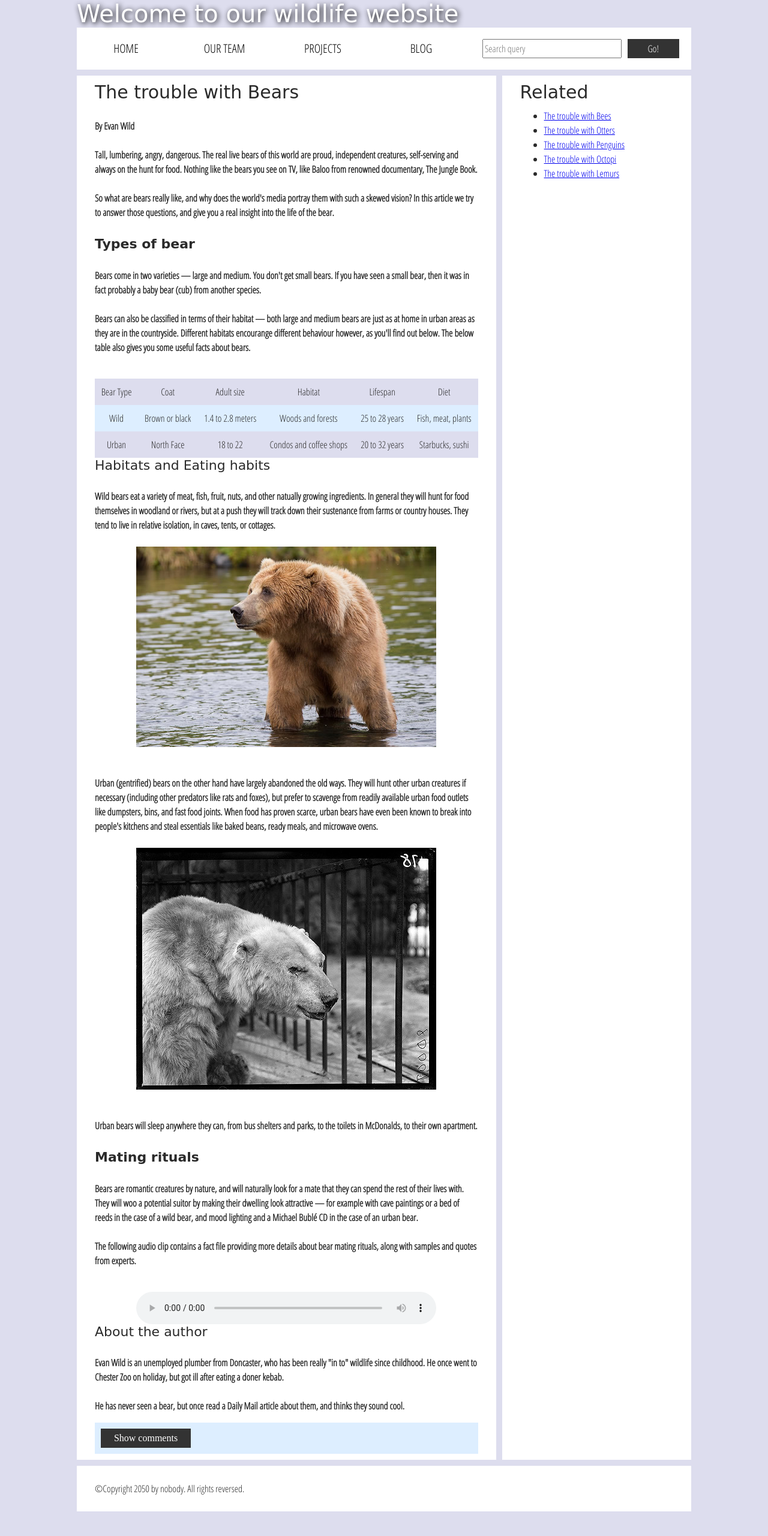
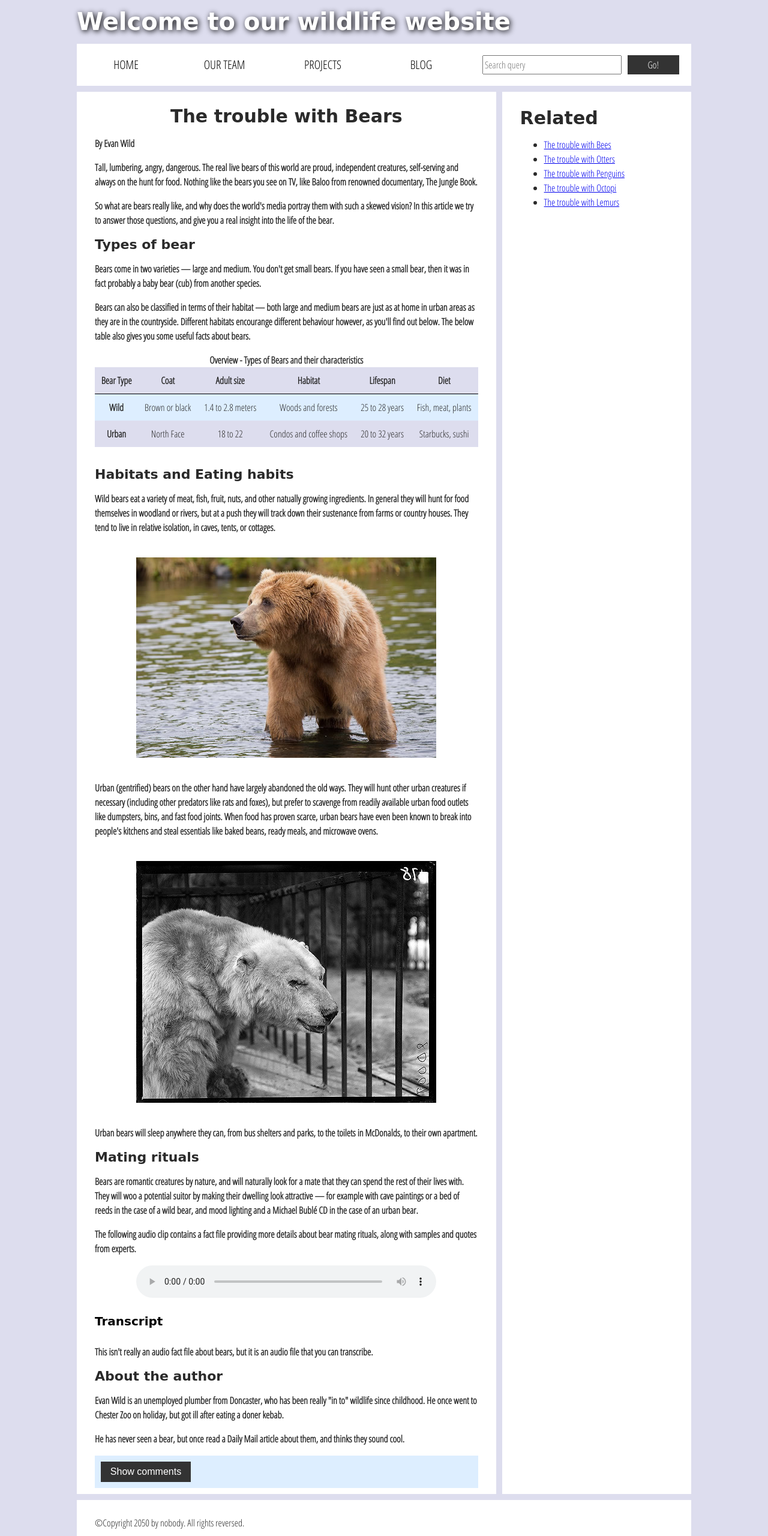
Before and after one commit to RynZMc/cs408-lab4, a plain HTML site: page index.html in a window 1280 px wide. Shown: the top 2560 px of the page at 60% size. Before the commit the page ends 2519 px from the top, so only its background shows below. Drawn offline with Linux system fonts and the light colour scheme; files whose address does not match are found by name; a web font is replaced by a local one.

Commit message:
Completed lab and README

```diff
--- a/css/style.css
+++ b/css/style.css
@@ -51,7 +51,16 @@ p, li, table {
 
 /* || header layout */
 
-div[class="nav"], article, footer, .secondary {
+h2 {
+  text-align: center;
+}
+
+h4 {
+  font-family: 'Sonsie One', cursive;
+  font-size: 2em;
+}
+
+nav, article, footer, .secondary {
   background-color: white;
 }
 
@@ -63,7 +72,7 @@ article {
   margin-right: 10px;
 }
 
-div[class="nav"] {
+nav {
   height: 50px;
   background-color: ff80ff;
   display: flex;
@@ -71,20 +80,20 @@ div[class="nav"] {
   margin-bottom: 10px;
 }
 
-div[class="nav"] ul {
+nav ul {
   padding: 0;
   list-style-type: none;
   flex: 2;
   display: flex;
 }
 
-div[class="nav"] li {
+nav li {
   display: inline;
   text-align: center;
   flex: 1;
 }
 
-div[class="nav"] a {
+nav a {
   display: inline-block;
   font-size: 2rem;
   text-transform: uppercase;
@@ -92,7 +101,7 @@ div[class="nav"] a {
   color: black;
 }
 
-div[class="nav"] .search {
+nav .search {
   flex: 1;
   display: flex;
   align-items: center;
@@ -202,6 +211,7 @@ audio {
   align-self: center;
   flex: 2;
   text-align: right;
+  font-weight: bold;
 }
 
 .comment-form input {
--- a/index.html
+++ b/index.html
@@ -14,11 +14,10 @@
   </head>
 
   <body>
-    <div class="header">
-      <font size="7">Welcome to our wildlife website</font>
-    </div>
+    <h1><font size="7">Welcome to our wildlife website</font></h1>
 
-    <div class="nav">
+
+    <nav>
       <ul>
         <li><a href="#">Home</a></li>
         <li><a href="#">Our team</a></li>
@@ -27,45 +26,42 @@
       </ul>
 
       <form class="search">
-        <input type="search" name="q" placeholder="Search query">
+        <input type="search" aria-label="Search" name="q" placeholder="Search query">
         <input type="submit" value="Go!">
       </form>
-    </div>
+    </nav>
 
     <main>
       <article>
-        <font size="6">The trouble with Bears</font>
-        <br><br>
-        <p>
+        <h2><font size="6">The trouble with Bears</font></h2>
+
         <strong>
-        By Evan Wild
-        <br><br>
-        Tall, lumbering, angry, dangerous. The real live bears of this world are proud, independent creatures, self-serving and always on the hunt for food. Nothing like the bears you see on TV, like Baloo from renowned documentary, The Jungle Book.
-        <br><br>
-        So what are bears really like, and why does the world's media portray them with such a skewed vision? In this article we try to answer those questions, and give you a real insight into the life of the bear.
-        <br><br>
-        <font size="5">Types of bear</font>
-        <br><br>
-        Bears come in two varieties — large and medium. You don't get small bears. If you have seen a small bear, then it was in fact probably a baby bear (cub) from another species.
-        <br><br>
-        Bears can also be classified in terms of their habitat — both large and medium bears are just as at home in urban areas as they are in the countryside. Different habitats encourange different behaviour however, as you'll find out below. The below table also gives you some useful facts about bears.
-        <br><br>
+        <p>By Evan Wild</p>
+        <p>Tall, lumbering, angry, dangerous. The real live bears of this world are proud, independent creatures, self-serving and always on the hunt for food. Nothing like the bears you see on TV, like Baloo from renowned documentary, The Jungle Book.</p>
+        <p>So what are bears really like, and why does the world's media portray them with such a skewed vision? In this article we try to answer those questions, and give you a real insight into the life of the bear.</p>
+
+        <h3> <font size="5">Types of bear</font></h3>
+
+        <p>Bears come in two varieties — large and medium. You don't get small bears. If you have seen a small bear, then it was in fact probably a baby bear (cub) from another species.</p>
+
+        <p>Bears can also be classified in terms of their habitat — both large and medium bears are just as at home in urban areas as they are in the countryside. Different habitats encourange different behaviour however, as you'll find out below. The below table also gives you some useful facts about bears.</p>
+
         </strong>
-        </p>
         <table>
+          <caption> <strong>Overview - Types of Bears and their characteristics</caption></strong>
           <thead>
             <tr>
-              <td>Bear Type</td>
-              <td>Coat</td>
-              <td>Adult size</td>
-              <td>Habitat</td>
-              <td>Lifespan</td>
-              <td>Diet</td>
+              <th scope="col">Bear Type</th>
+              <th scope="col">Coat</th>
+              <th scope="col">Adult size</th>
+              <th scope="col">Habitat</th>
+              <th scope="col">Lifespan</th>
+              <th scope="col">Diet</th>
             </tr>
           </thead>
           <tbody>
             <tr>
-              <td>Wild</td>
+              <th scope="row">Wild</th>
               <td>Brown or black</td>
               <td>1.4 to 2.8 meters</td>
               <td>Woods and forests</td>
@@ -73,7 +69,7 @@
               <td>Fish, meat, plants</td>
             </tr>
             <tr>
-              <td>Urban</td>
+              <th scope="row">Urban</th>
               <td>North Face</td>
               <td>18 to 22</td>
               <td>Condos and coffee shops</td>
@@ -82,61 +78,62 @@
             </tr>
           </tbody>
         </table>
+        <br></br>
+        <h3><font size="5">Habitats and Eating habits</font></h3>
 
-        <font size="5">Habitats and Eating habits</font>
+        <strong>
+        <p>Wild bears eat a variety of meat, fish, fruit, nuts, and other natually growing ingredients. In general they will hunt for food themselves in woodland or rivers, but at a push they will track down their sustenance from farms or country houses. They tend to live in relative isolation, in caves, tents, or cottages.</p>
         <br><br>
-        <p>
-        <strong>
-        Wild bears eat a variety of meat, fish, fruit, nuts, and other natually growing ingredients. In general they will hunt for food themselves in woodland or rivers, but at a push they will track down their sustenance from farms or country houses. They tend to live in relative isolation, in caves, tents, or cottages.
+        <img src="media/wild-bear.jpg" alt="Wild bear standing in a river">
         <br><br>
-        <img src="media/wild-bear.jpg">
+        <p>Urban (gentrified) bears on the other hand have largely abandoned the old ways. They will hunt other urban creatures if necessary (including other predators like rats and foxes), but prefer to scavenge from readily available urban food outlets like dumpsters, bins, and fast food joints. When food has proven scarce, urban bears have even been known to break into people's kitchens and steal essentials like baked beans, ready meals, and microwave ovens.</p>
         <br><br>
-        Urban (gentrified) bears on the other hand have largely abandoned the old ways. They will hunt other urban creatures if necessary (including other predators like rats and foxes), but prefer to scavenge from readily available urban food outlets like dumpsters, bins, and fast food joints. When food has proven scarce, urban bears have even been known to break into people's kitchens and steal essentials like baked beans, ready meals, and microwave ovens.
+        <img src="media/urban-bear.jpg" alt="Urban bear in a cage">
         <br><br>
-        <img src="media/urban-bear.jpg">
-        <br><br>
-        Urban bears will sleep anywhere they can, from bus shelters and parks, to the toilets in McDonalds, to their own apartment.
-        <br><br>
-        <font size="5">Mating rituals</font>
-        <br><br>
-        Bears are romantic creatures by nature, and will naturally look for a mate that they can spend the rest of their lives with. They will woo a potential suitor by making their dwelling look attractive — for example with cave paintings or a bed of reeds in the case of a wild bear, and mood lighting and a Michael Bublé CD in the case of an urban bear.
-        <br><br>
-        The following audio clip contains a fact file providing more details about bear mating rituals, along with samples and quotes from experts.
-        <br><br>
+        <p>Urban bears will sleep anywhere they can, from bus shelters and parks, to the toilets in McDonalds, to their own apartment.</p>
+
+        <h3><font size="5">Mating rituals</font></h3>
+
+        <p>Bears are romantic creatures by nature, and will naturally look for a mate that they can spend the rest of their lives with. They will woo a potential suitor by making their dwelling look attractive — for example with cave paintings or a bed of reeds in the case of a wild bear, and mood lighting and a Michael Bublé CD in the case of an urban bear.</p>
+
+        <p>The following audio clip contains a fact file providing more details about bear mating rituals, along with samples and quotes from experts.</p>
         </strong>
-        </p>
+
+
         <audio controls>
           <source src="media/bear.mp3" type="audio/mp3">
           <source src="media/bear.ogg" type="audio/ogg">
-          <p>It looks like your browser doesn't support HTML5 audio players.</p>
+          <p>It looks like your browser doesn't support HTML5 audio players. A direct link can be found here. <a href="/media/bear.mp3"> </a> </p>
         </audio>
 
+        <h4>Transcript</h4>
+        <strong><p>This isn't really an audio fact file about bears, but it is an audio file that you can transcribe.</p></strong>
+
         <aside>
+          <h3><font size="5">About the author</font></h3>
 
-          <font size="5">About the author</font>
-        <br><br>
-        <p>
           <strong>
-          Evan Wild is an unemployed plumber from Doncaster, who has been really "in to" wildlife since childhood. He once went to Chester Zoo on holiday, but got ill after eating a doner kebab.
-        <br><br>
-          He has never seen a bear, but once read a Daily Mail article about them, and thinks they sound cool.
+          <p>Evan Wild is an unemployed plumber from Doncaster, who has been really "in to" wildlife since childhood. He once went to Chester Zoo on holiday, but got ill after eating a doner kebab.</p>
+
+          <p>He has never seen a bear, but once read a Daily Mail article about them, and thinks they sound cool.</p>
         </strong>
-        </p>
         </aside>
+
         <section class="comments">
-          <div class="show-hide">Show comments</div>
+          <!-- <div class="show-hide">Show comments</div> -->
+          <button class="show-hide" aria-expanded="false" aria-controls="comment-container">Show comments</button>
 
           <div class="comment-wrapper">
 
-            <font size="6">Add comment</font>
+            <h5><font size="6">Add comment</font></h5>
 
             <form class="comment-form">
               <div class="flex-pair">
-                Your name:
+                <label for="name">Your name:</label>
                 <input type="text" name="name" id="name" placeholder="Enter your name">
               </div>
               <div class="flex-pair">
-                Your comment:
+                <label for="comment">Your comment:</label>
                 <input type="text" name="comment" id="comment" placeholder="Enter your comment">
               </div>
               <div>
@@ -144,7 +141,8 @@
               </div>
             </form>
 
-            <font size="6">Comments</font>
+            <h5><font size="6">Comments</font></h5>
+
 
             <ul class="comment-container">
 
@@ -163,7 +161,7 @@
       </article>
 
       <div class="secondary">
-        <font size="6">Related</font>
+        <h6><font size="6">Related</font></h6>
 
         <ul>
           <li><a href="#">The trouble with Bees</a></li>
```
Also changed, not shown: README.md.
